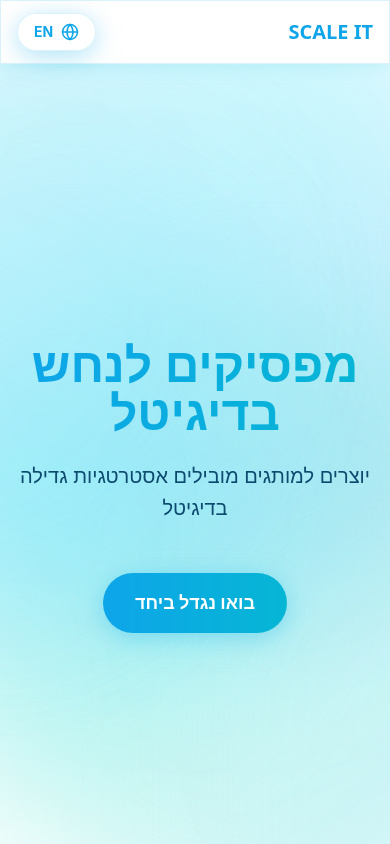
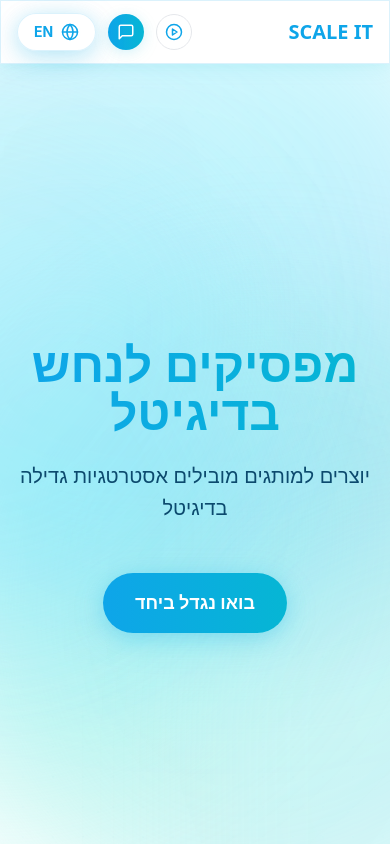
Before and after one commit to omerzilber1403/Scale-It-Landing-Page, a Next.js app: page / in a window 390 px wide. Shown: the top 844 px of the page. Built offline with nearby package versions, Linux system fonts and the light colour scheme.

Commit message:
Reduce mobile spacers to 5vh and add navbar quick actions

```diff
--- a/app/globals.css
+++ b/app/globals.css
@@ -203,7 +203,7 @@ body {
 
 /* Mobile spacing helpers */
 .mobile-spacer {
-  height: 10vh;
+  height: 5vh;
 }
 
 @media (min-width: 768px) {
--- a/components/Navbar.tsx
+++ b/components/Navbar.tsx
@@ -2,7 +2,7 @@
 
 import { useState, useEffect } from 'react';
 import { motion, AnimatePresence } from 'framer-motion';
-import { ChevronUp } from 'lucide-react';
+import { ChevronUp, MessageSquare, PlayCircle } from 'lucide-react';
 import { Lang } from '@/lib/i18n';
 import LangToggle from './LangToggle';
 
@@ -113,8 +113,26 @@ export default function Navbar({ lang, onToggleLang }: NavbarProps) {
             <LangToggle lang={lang} onToggle={onToggleLang} />
           </div>
 
-          {/* Mobile Lang Toggle */}
-          <div className="md:hidden">
+          {/* Mobile Quick Actions + Lang Toggle */}
+          <div className="md:hidden flex items-center gap-3">
+            {/* Media Icon */}
+            <button
+              onClick={() => scrollToSection('media')}
+              className="w-9 h-9 rounded-full bg-gradient-to-r from-neon/10 to-neon-2/10 border border-neon/30 flex items-center justify-center hover:scale-110 transition-transform"
+              aria-label={lang === 'he' ? 'מדיה' : 'Media'}
+            >
+              <PlayCircle size={18} className="text-neon" />
+            </button>
+
+            {/* Contact Icon */}
+            <button
+              onClick={() => scrollToSection('contact')}
+              className="w-9 h-9 rounded-full bg-gradient-to-r from-neon to-neon-2 flex items-center justify-center neon-glow-subtle hover:scale-110 transition-transform"
+              aria-label={lang === 'he' ? 'צור קשר' : 'Contact'}
+            >
+              <MessageSquare size={18} className="text-white" />
+            </button>
+
             <LangToggle lang={lang} onToggle={onToggleLang} />
           </div>
         </div>
```
